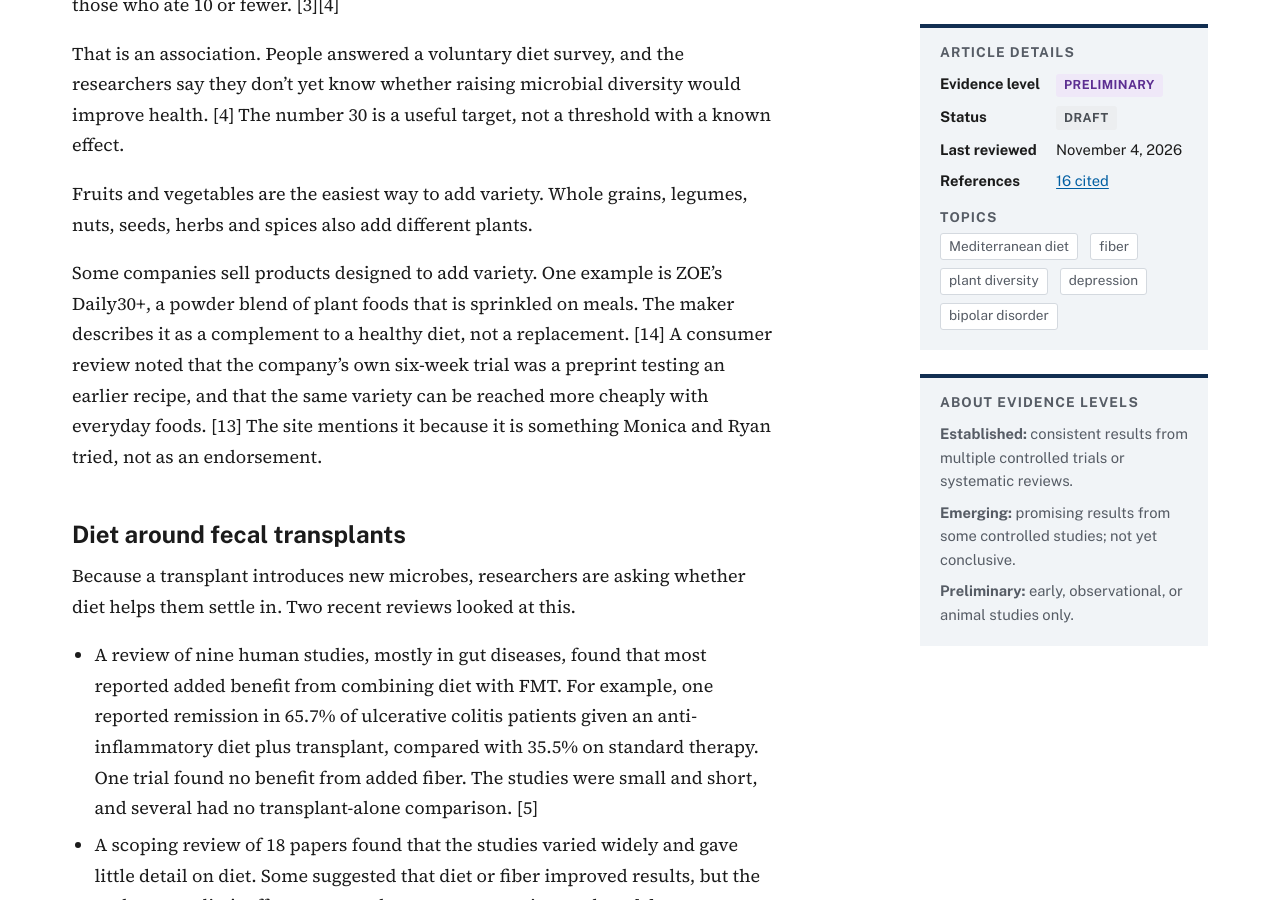
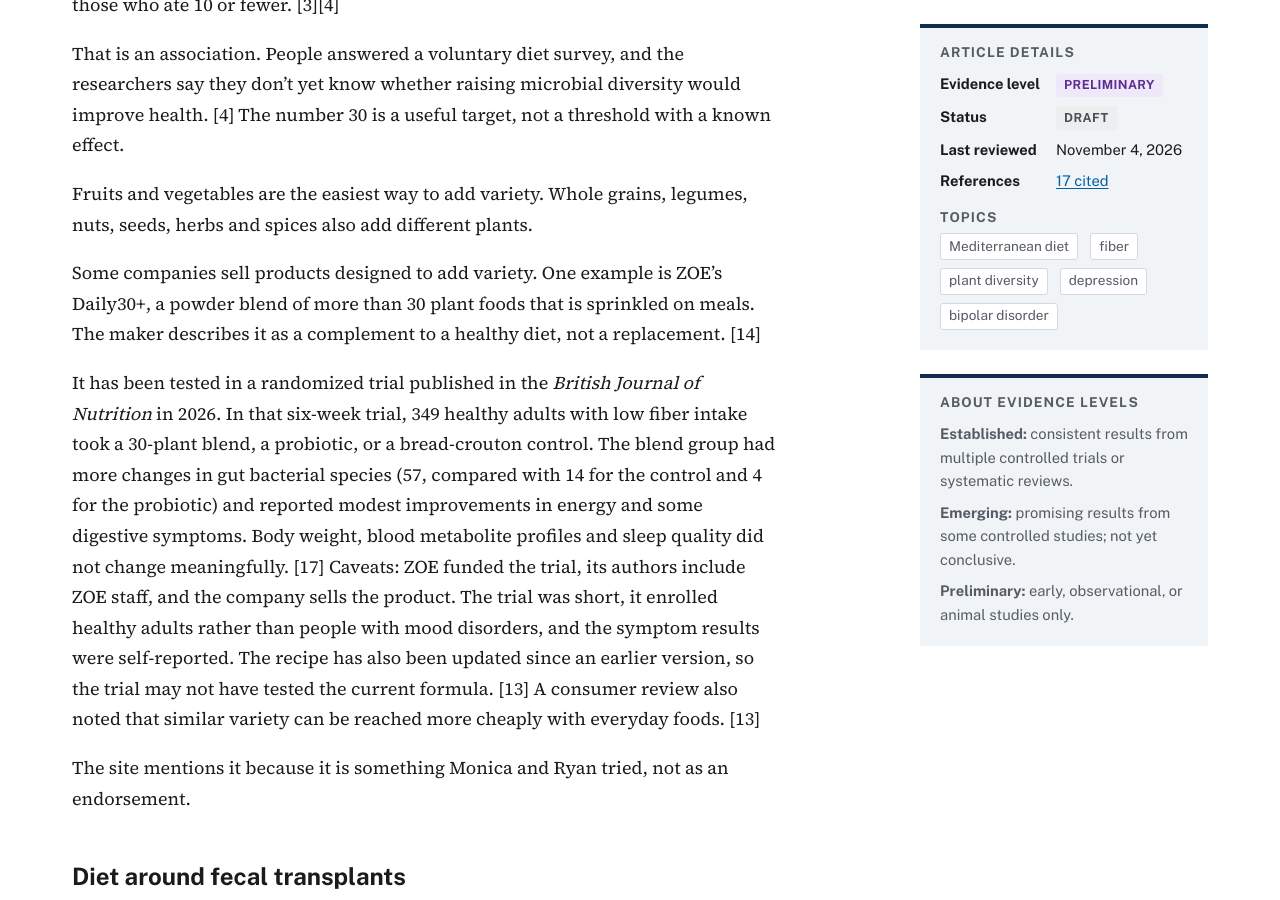
Before and after one commit to ryanmburns93/gut-microbiome-treatment-research-hub, a Jekyll site: the page built from _reading/mediterranean-diet-and-mood.md, in a window 1280 px wide and 900 px high, scrolled down 2137 px. Built offline with Jekyll 4.4.1, drawn with Linux system fonts in a browser that asks for light colours; some of the changed text lies outside the part shown.

Commit message:
Reflect published Daily30 trial (Br J Nutr 2026) in story and article
Co-Authored-By: Claude Sonnet 5.5 <noreply@anthropic.com>
Claude-Session: https://claude.ai/code/session_01SV7nfsmy2RZvwfh98h429Q

```diff
--- a/_reading/mediterranean-diet-and-mood.md
+++ b/_reading/mediterranean-diet-and-mood.md
@@ -60,6 +60,9 @@ sources:
   - title: "Mahgoub & Sadaf. Potato chips and potentially toxic lithium level. Primary Care Companion for CNS Disorders, 2021"
     url: https://www.psychiatrist.com/pcc/bipolar/potato-chips-potentially-toxic-lithium-level
     note: Single-patient case report.
+  - title: "Creedon et al. A randomised controlled trial of a diverse whole-food plant-based dietary intervention (Daily30) and its effects on gut microbiome, gut symptoms, energy and hunger in healthy adults. British Journal of Nutrition, 2026"
+    url: https://doi.org/10.1017/S0007114526107703
+    note: 349 healthy adults, six weeks. Funded by the product's maker.
 ---
 
 ## Overview
@@ -85,7 +88,11 @@ That is an association. People answered a voluntary diet survey, and the researc
 
 Fruits and vegetables are the easiest way to add variety. Whole grains, legumes, nuts, seeds, herbs and spices also add different plants.
 
-Some companies sell products designed to add variety. One example is ZOE's Daily30+, a powder blend of plant foods that is sprinkled on meals. The maker describes it as a complement to a healthy diet, not a replacement. [14] A consumer review noted that the company's own six-week trial was a preprint testing an earlier recipe, and that the same variety can be reached more cheaply with everyday foods. [13] The site mentions it because it is something Monica and Ryan tried, not as an endorsement.
+Some companies sell products designed to add variety. One example is ZOE's Daily30+, a powder blend of more than 30 plant foods that is sprinkled on meals. The maker describes it as a complement to a healthy diet, not a replacement. [14]
+
+It has been tested in a randomized trial published in the *British Journal of Nutrition* in 2026. In that six-week trial, 349 healthy adults with low fiber intake took a 30-plant blend, a probiotic, or a bread-crouton control. The blend group had more changes in gut bacterial species (57, compared with 14 for the control and 4 for the probiotic) and reported modest improvements in energy and some digestive symptoms. Body weight, blood metabolite profiles and sleep quality did not change meaningfully. [17] Caveats: ZOE funded the trial, its authors include ZOE staff, and the company sells the product. The trial was short, it enrolled healthy adults rather than people with mood disorders, and the symptom results were self-reported. The recipe has also been updated since an earlier version, so the trial may not have tested the current formula. [13] A consumer review also noted that similar variety can be reached more cheaply with everyday foods. [13]
+
+The site mentions it because it is something Monica and Ryan tried, not as an endorsement.
 
 ## Diet around fecal transplants
 
```
Also changed, not shown: story/index.md (+1 -1 lines).
